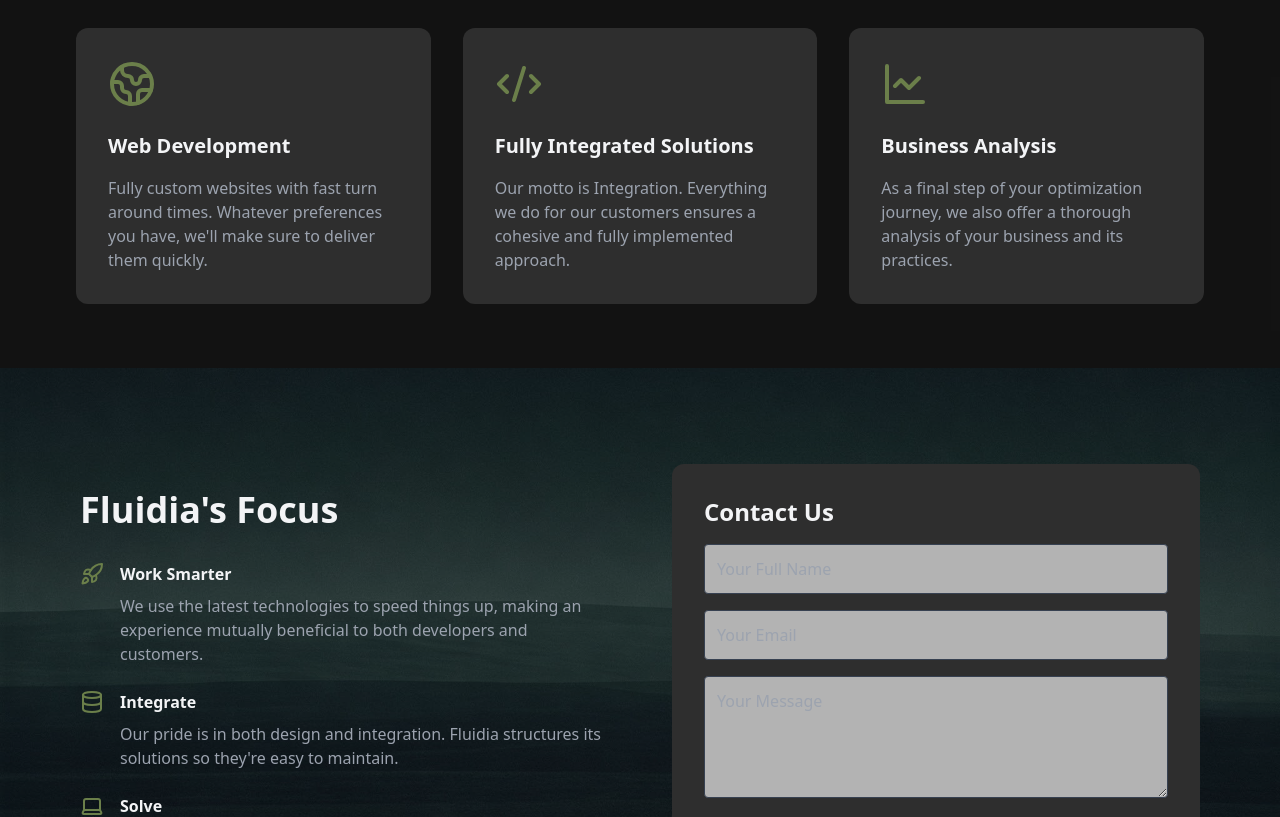
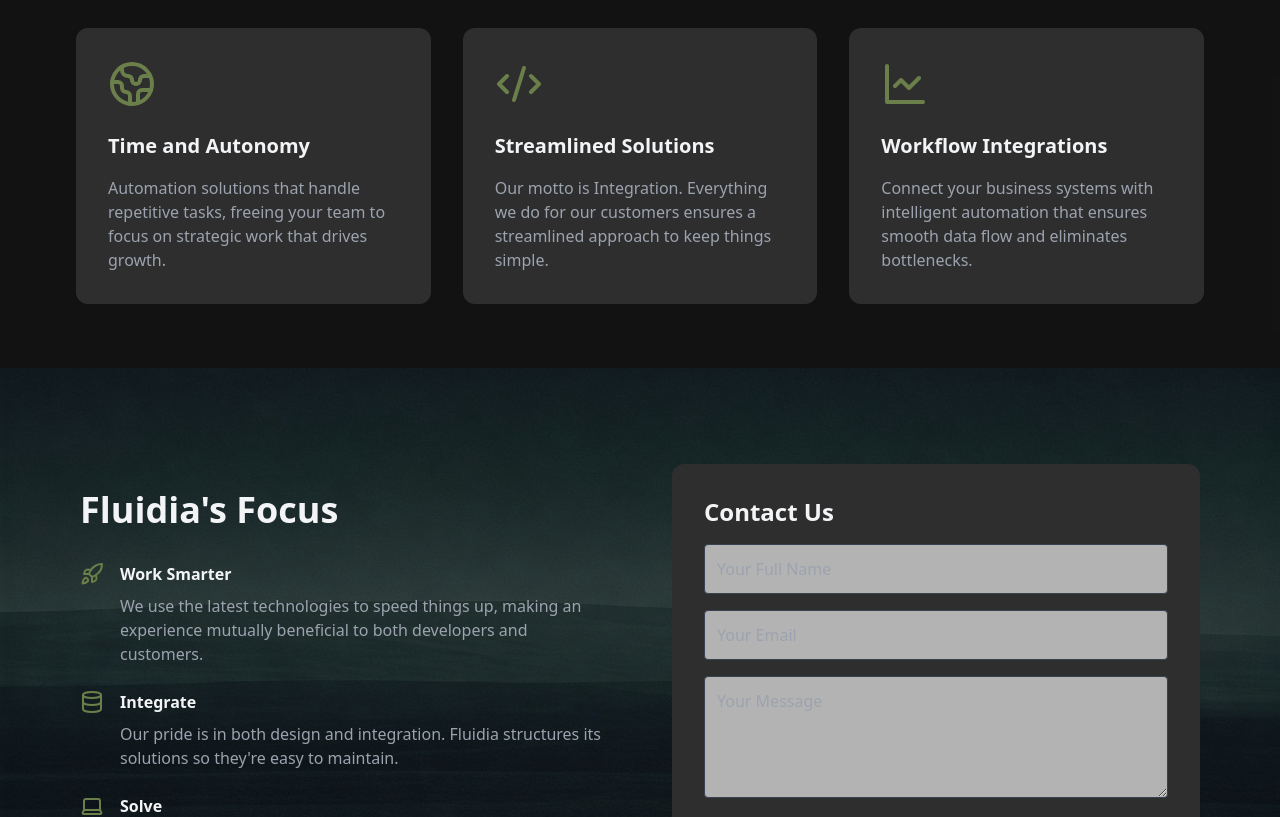
Before and after one commit to crdcamp/fluidia-site, a React (Vite) app: page / in a window 1280 px wide. Shown: the part 940-1757 px from the top of the page. Built offline with nearby package versions, Linux system fonts and the light colour scheme.

Commit message:
What we offer section text changes

```diff
--- a/src/App.tsx
+++ b/src/App.tsx
@@ -101,22 +101,22 @@ function App() {
             <motion.div variants={animations.staggerItem}>
               <ServiceCard
                 icon={<Globe2 className="w-12 h-12 text-olive-500" />}
-                title="Web Development"
-                description="Fully custom websites with fast turn around times. Whatever preferences you have, we'll make sure to deliver them quickly."
+                title="Time and Autonomy"
+                description="Automation solutions that handle repetitive tasks, freeing your team to focus on strategic work that drives growth."
               />
             </motion.div>
             <motion.div variants={animations.staggerItem}>
               <ServiceCard
                 icon={<Code2 className="w-12 h-12 text-olive-500" />}
-                title="Fully Integrated Solutions"
-                description='Our motto is Integration. Everything we do for our customers ensures a cohesive and fully implemented approach.'
+                title="Streamlined Solutions"
+                description='Our motto is Integration. Everything we do for our customers ensures a streamlined approach to keep things simple.'
               />
             </motion.div>
             <motion.div variants={animations.staggerItem}>
               <ServiceCard
                 icon={<LineChart className="w-12 h-12 text-olive-500" />}
-                title="Business Analysis"
-                description="As a final step of your optimization journey, we also offer a thorough analysis of your business and its practices."
+                title="Workflow Integrations"
+                description="Connect your business systems with intelligent automation that ensures smooth data flow and eliminates bottlenecks."
               />
             </motion.div>
           </motion.div>
--- a/src/constants.tsx
+++ b/src/constants.tsx
@@ -1,4 +1,4 @@
 export const APP = {
     NAME: "Fluidia",
-    TAGLINE: "Website and Database Integration",
+    TAGLINE: "Automation Services for All",
 };
```
